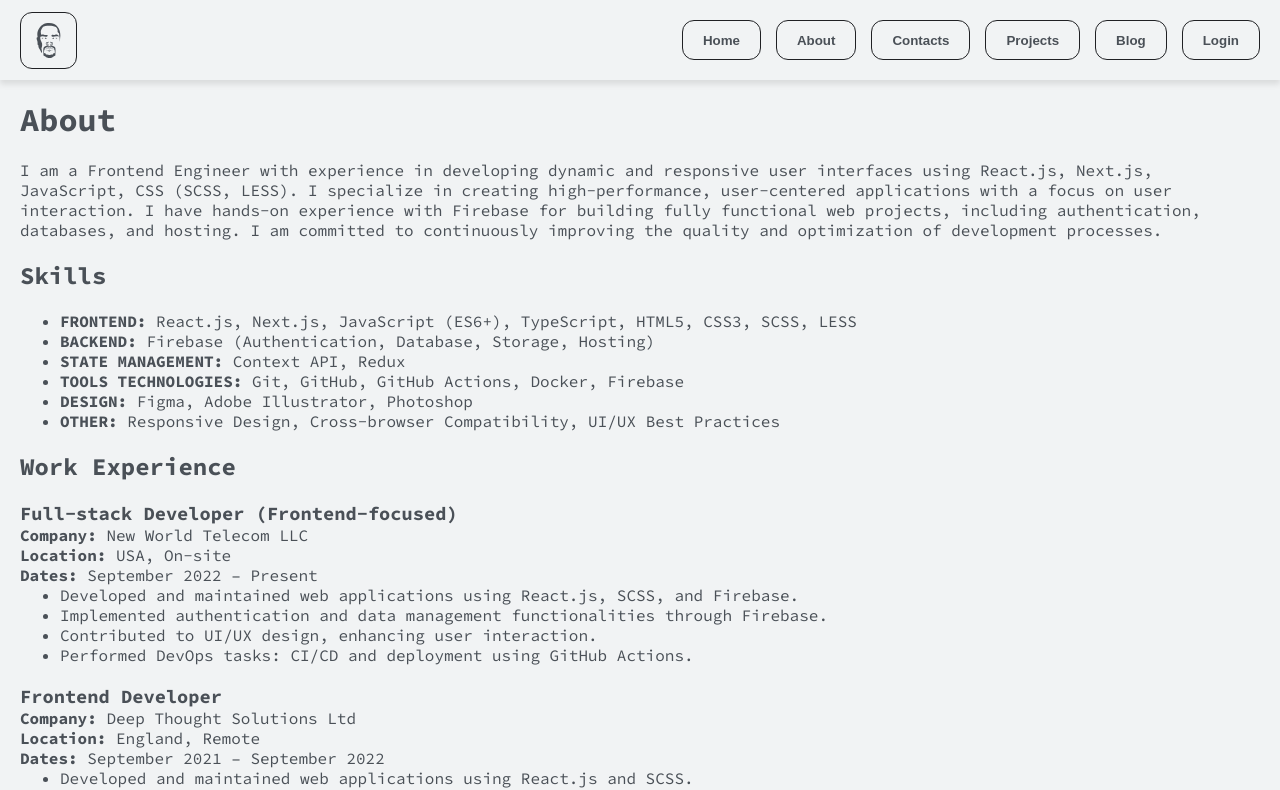
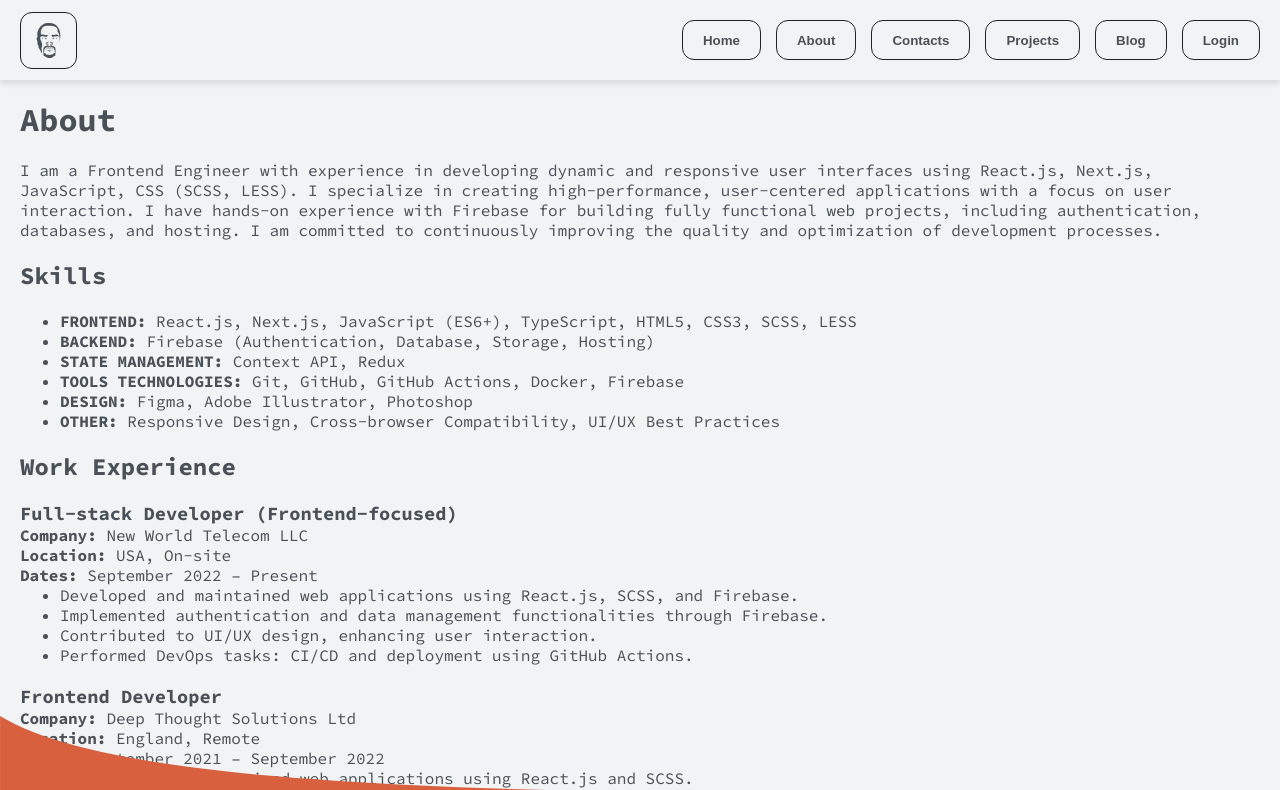
Before and after one commit to YevhenVe/myPortfolio, a React (Vite) app: page /about in a window 1280 px wide. Shown: the top 790 px of the page. Built offline with nearby package versions, Linux system fonts and the light colour scheme; no server answers.

Commit message:
add footer fixed stiles

```diff
--- a/src/components/contentManager/ContentManager.scss
+++ b/src/components/contentManager/ContentManager.scss
@@ -28,6 +28,7 @@
     border-radius: 15px;
     overflow: hidden;
     width: fit-content;
+    margin-bottom: 20px;
     .preloader {
         position: absolute;
         top: 0;
--- /dev/null
+++ b/src/components/footer/Footer.scss
@@ -0,0 +1,13 @@
+.down-illustration {
+    display: block;
+    position: fixed;
+    bottom: 0;
+    width: 100%;
+    z-index: 2;
+    svg {
+        position: absolute;
+        bottom: 0;
+        width: 100%;
+        height: fit-content;
+    }
+}
--- /dev/null
+++ b/src/components/footer/Footer.tsx
@@ -0,0 +1,13 @@
+import React from 'react'
+import DownIllustration from '../../assets/down.svg?react';
+import './Footer.scss'
+
+const Footer: React.FC = () => {
+    return (
+        <div className="down-illustration">
+            <DownIllustration />
+        </div>
+    )
+}
+
+export default Footer
--- a/src/components/header/Header.tsx
+++ b/src/components/header/Header.tsx
@@ -2,9 +2,9 @@ import React, { useEffect, useState } from "react";
 import { useNavigate } from "react-router-dom";
 import { useSelector, useDispatch } from 'react-redux';
 import { RootState, AppDispatch } from '../../store/store';
+import { toggleTheme, updateThemeInDatabase, fetchThemeFromDatabase } from '../../store/themeSlice';
 import Logo from "../../assets/logo.svg?react";
 import CustomButton from "../button/Button";
-import { toggleTheme, updateThemeInDatabase, fetchThemeFromDatabase } from '../../store/themeSlice';
 import "./Header.scss";
 
 const Header: React.FC = () => {
--- a/src/main.tsx
+++ b/src/main.tsx
@@ -4,6 +4,7 @@ import { BrowserRouter } from "react-router-dom";
 import { Provider } from 'react-redux';
 import { store } from './store/store';
 import Header from "./components/header/Header";
+import Footer from "./components/footer/Footer";
 import 'react-toastify/dist/ReactToastify.css';
 import App from "./App";
 import "./index.scss";
@@ -14,6 +15,7 @@ createRoot(document.getElementById("root")!).render(
             <BrowserRouter>
                 <Header />
                 <App />
+                <Footer />
             </BrowserRouter>
         </Provider>
     </StrictMode>
--- a/src/pages/about/About.scss
+++ b/src/pages/about/About.scss
@@ -6,7 +6,7 @@
             margin-left: 40px;
         }
     }
-    margin-bottom: 40px;
+    margin-bottom: 80px;
     p {
         white-space: pre-wrap;
     }
--- a/src/pages/auth/Auth.tsx
+++ b/src/pages/auth/Auth.tsx
@@ -49,6 +49,7 @@ const Auth = () => {
     };
 
     return (
+        <>
             <div className="body-wrapper auth">
                 <h1>User page</h1>
                 {user.uid && (
@@ -74,6 +75,7 @@ const Auth = () => {
                     <Button label="Login with Google" onClick={handleLogin} imageRight="" imageLeft="https://upload.wikimedia.org/wikipedia/commons/thumb/c/c1/Google_%22G%22_logo.svg/150px-Google_%22G%22_logo.svg.png" />
                 )}
             </div>
+        </>
     );
 };
 
```
Also changed, not shown: src/assets/down.svg (added). Lines whose indentation alone changed are shown as unchanged.
